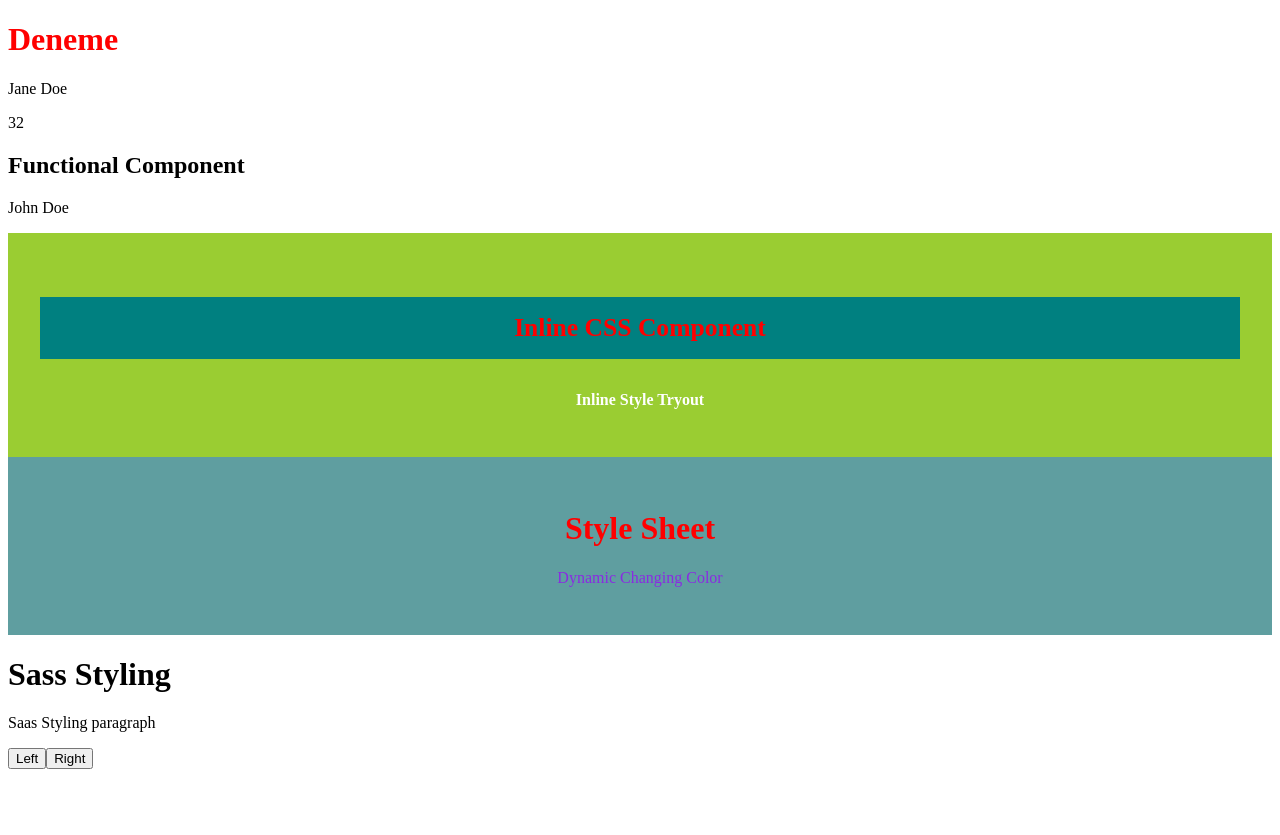
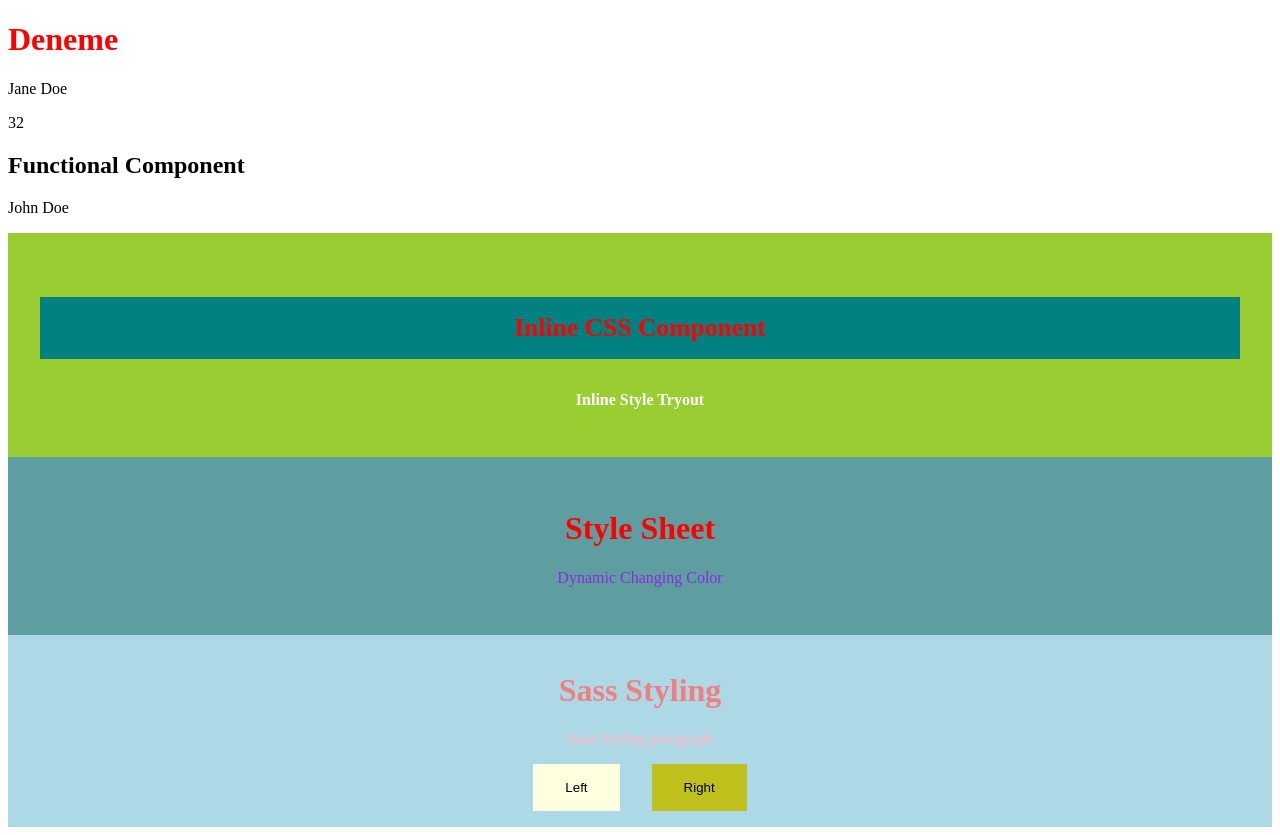
Before and after one commit to gurhanalan/React-Study-Notes-1, a React (Create React App) app: page / in a window 1280 px wide. Before the commit the page ends 800 px from the top, so only its background shows below. Built offline with nearby package versions, Linux system fonts and the light colour scheme.

Commit message:
Add sass files

```diff
--- a/src/components/Sassy/SassyStyle.js
+++ b/src/components/Sassy/SassyStyle.js
@@ -1,3 +1,5 @@
+import "../../sass/main.scss";
+
 const SassyStyle = () => {
     return (
         <div className="sassy-div">
--- /dev/null
+++ b/src/sass/_sassy-div.scss
@@ -0,0 +1,37 @@
+.sassy-div {
+    padding: 1rem;
+    background-color: lightblue;
+    text-align: center;
+    h1 {
+        color: lightcoral;
+    }
+
+    p {
+        color: lightpink;
+    }
+
+    &__btns {
+        display: flex;
+        gap: 2rem;
+        justify-content: center;
+
+        &__btn {
+            border: none;
+            padding: 1rem 2rem;
+            outline: none;
+            cursor: pointer;
+            transition: all 0.3s;
+            &:hover {
+                transform: scale(1.1);
+                box-shadow: 0 2rem 3rem rgba(0, 0, 0, 0.253);
+            }
+
+            &--left {
+                background-color: lightyellow;
+            }
+            &--right {
+                background-color: rgb(192, 192, 28);
+            }
+        }
+    }
+}
--- /dev/null
+++ b/src/sass/main.scss
@@ -0,0 +1,2 @@
+@import "base";
+@import "sassy-div";
```
Also changed, not shown: src/sass/_base.scss (added, +12 -0 lines).
